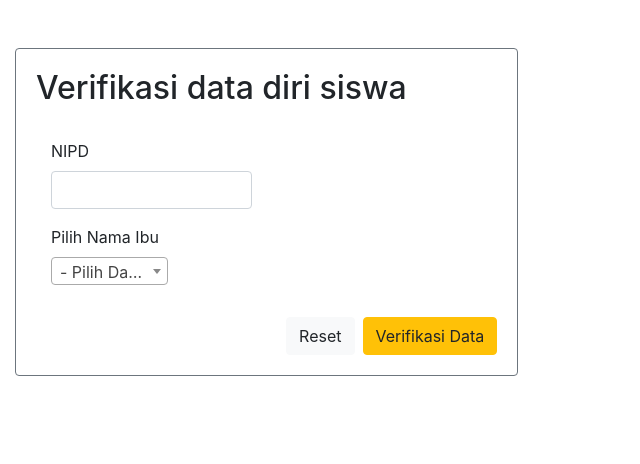
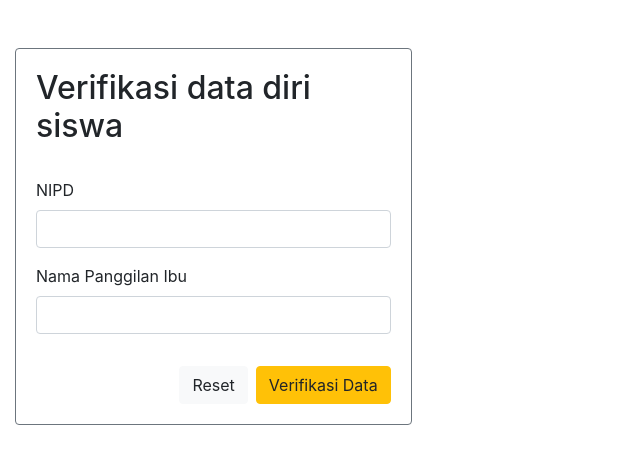
Before and after one commit to WindyOktia/SIMAS, a CodeIgniter app: page /SIMAS/siswa/validasi in a window 1280 px wide. Shown: the part 56-520 px from the top of the page, without its empty margins (0-640 px from the left). Run offline with CodeIgniter, Linux system fonts and the light colour scheme; data comes from the database, SQL or seed files in the repository; some libraries are stand-ins or nearby versions.

Commit message:
edit val

```diff
--- a/application/views/siswa/validasi.php
+++ b/application/views/siswa/validasi.php
@@ -19,23 +19,18 @@
 
    <div class="container-fluid mt-5">
         <div class="row">
-            <div class="col-md-5">
+            <div class="col-md-4">
                 <div class="card card-body border-secondary">
                 <h2>Verifikasi data diri siswa</h2>
                 <br>
                     <form action="" method="get">
-                        <div class="form-group col-6">
+                        <div class="form-group ">
                             <label for="">NIPD</label>
-                            <input type="text" name="nipd" class="form-control" required>
+                            <input type="number" name="nipd" class="form-control col-12" required>
                         </div>
-                        <div class="form-group col-6">
-                            <label for="">Pilih Nama Ibu</label> <br>
-                            <select name="ibu" id="" class="pilih" required>
-                                <option value="" selected disabled>- Pilih Data -</option>
-                                <?php foreach($siswa as $sis):?>
-                                <option value="<?=$sis['id_siswa']?>"><?=$sis['nama_ibu']?></option>
-                                <?php endforeach?>
-                            </select>
+                        <div class="form-group ">
+                            <label for="">Nama Panggilan Ibu</label> <br>
+                            <input type="text" name="nama_ibu" class="form-control col-12" required>
                         </div>
                         <button type="submit" class="btn btn-warning float-right mt-3">Verifikasi Data</button>
                         <a href="<?=base_url('siswa/validasi')?>" class="btn btn-light float-right mt-3 mr-2">Reset</a>
@@ -97,7 +92,10 @@
     <script type="text/javascript">
         $(document).ready(function() {
             $('.pilih').select2();
+
         });
+
+
     </script>
   </body>
 </html>
```
